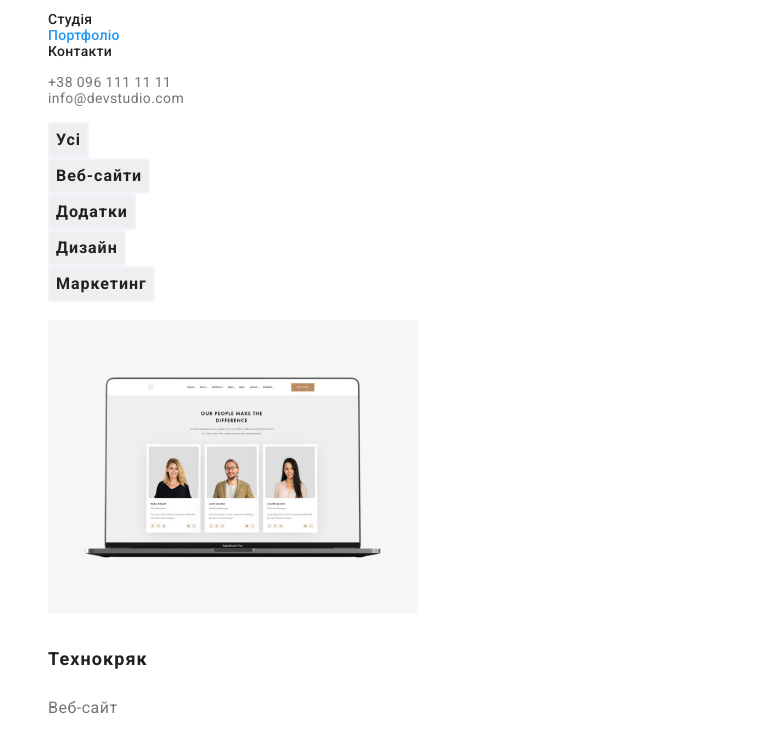
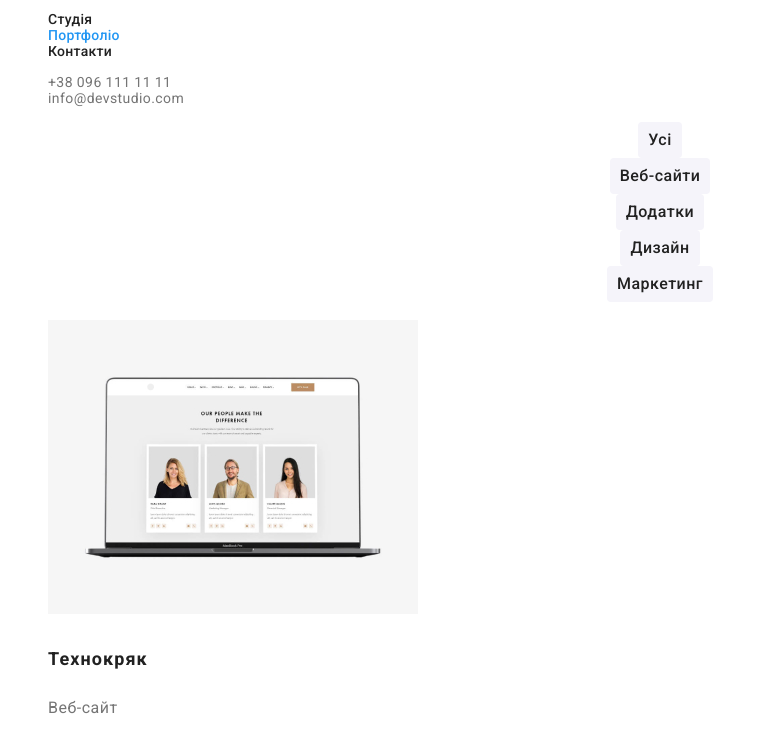
Before and after one commit to artemivanichenko/goit-markup-hw-02, a plain HTML site: page portfolio.html in a window 1280 px wide. Shown: the part 41-777 px from the top of the page, without its empty margins (0-758 px from the left). Drawn offline with Linux system fonts and the light colour scheme.

Commit message:
DZ 2 v3.1

```diff
--- a/css/styles.css
+++ b/css/styles.css
@@ -92,19 +92,20 @@ ul {
     font-size: 16px;
     line-height: 1.62;
     text-align: center;
+
 }
 .main-btn-style {
     font-family: 'Roboto';
     font-style: normal;
-    font-weight: 700;
+    font-weight: 500;
     font-size: 16px;
-    line-height: calc(30 / 16);
-    display: flex;
-    align-items: center;
+    line-height:calc(26 / 16);
     text-align: center;
-    letter-spacing: 0.06em;
+    letter-spacing: 0.03em;
     color:var(--body-color);
-    border: 2px solid var(--button-color);
+    border: 4px solid var(--button-color);
+    background-color: var(--button-color);
+    border-radius: 4px;
 }
 .main-btn-style:hover,
 .main-btn-style:focus {
```
